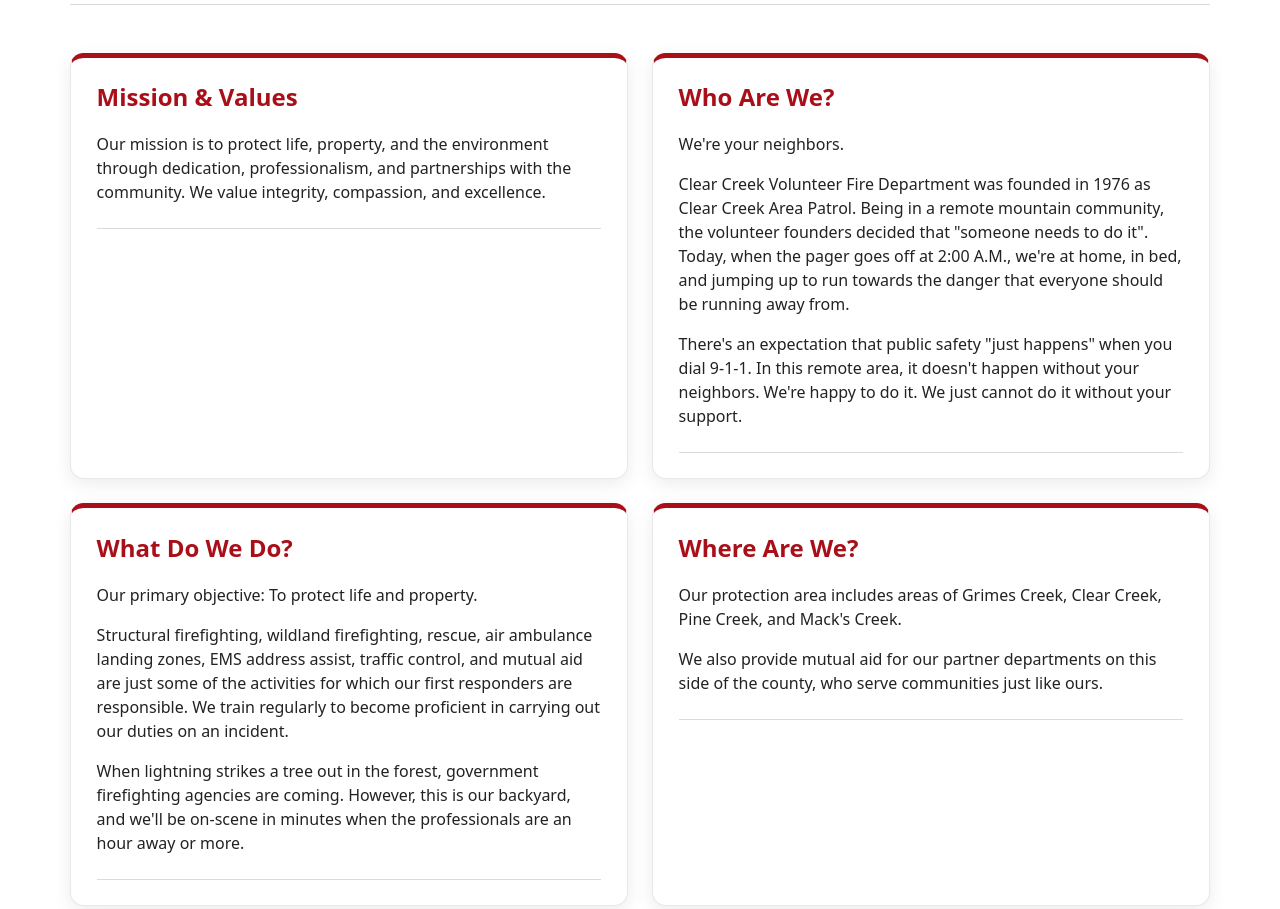
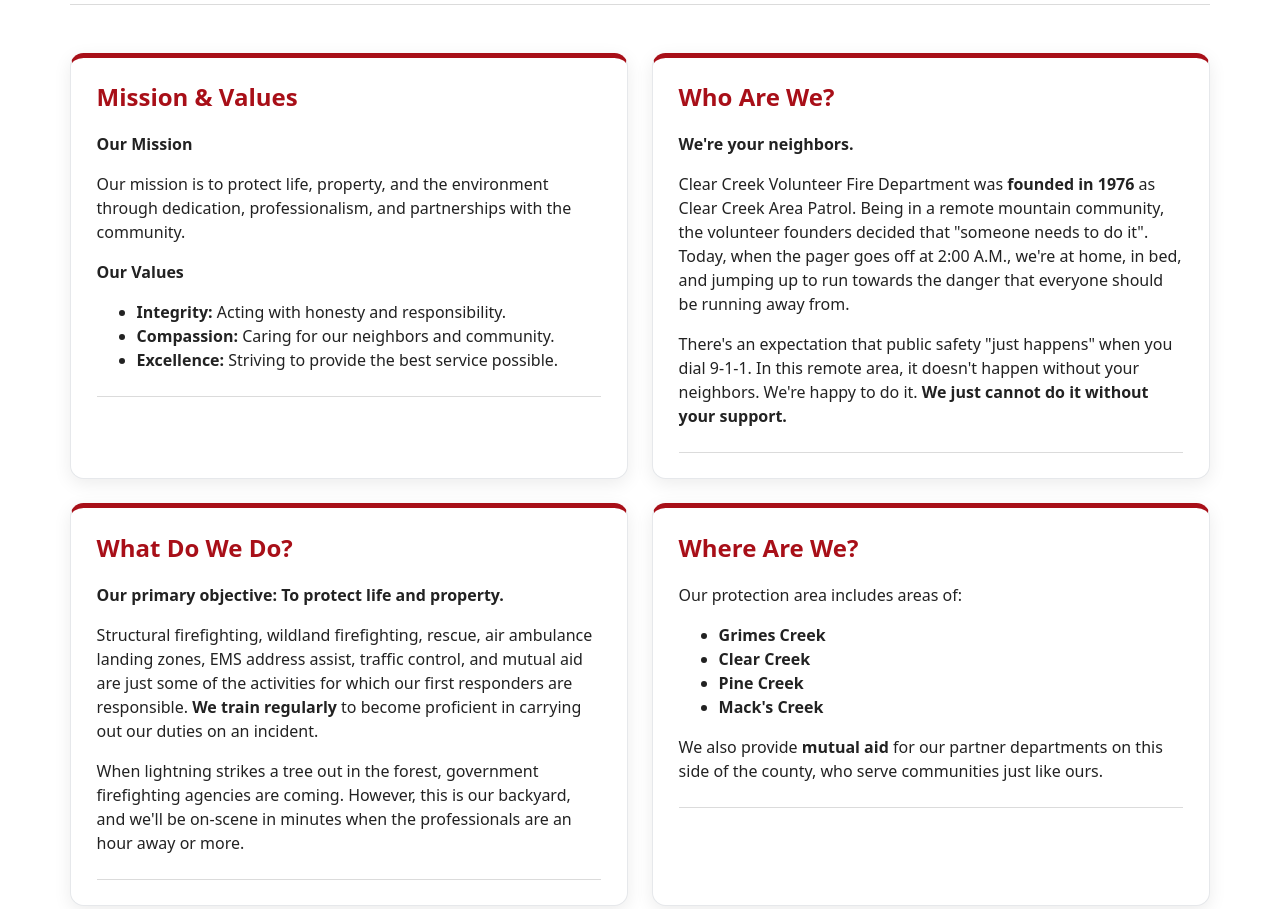
Before and after one commit to kristinamaher/CCVF-collaboration, a plain HTML site: page CCVFD/CCVFD/Source Code (Legacy)/about.html in a window 1280 px wide. Shown: the part 400-1309 px from the top of the page. Drawn offline with Linux system fonts and the light colour scheme.

Commit message:
Improve About Us content spacing and readability

```diff
--- a/CCVFD/CCVFD/Source Code (Legacy)/about.html
+++ b/CCVFD/CCVFD/Source Code (Legacy)/about.html
@@ -396,20 +396,27 @@ body.modal-open { overflow: hidden; }
         <div class="col-lg-6">
           <article class="content-panel h-100">
             <h2 class="h4 section-title">Mission & Values</h2>
+      <p><strong>Our Mission</strong></p>
       <p>
         Our mission is to protect life, property, and the environment through
-        dedication, professionalism, and partnerships with the community. We
-        value integrity, compassion, and excellence.
+        dedication, professionalism, and partnerships with the community.
       </p>
+
+      <p><strong>Our Values</strong></p>
+      <ul>
+        <li><strong>Integrity:</strong> Acting with honesty and responsibility.</li>
+        <li><strong>Compassion:</strong> Caring for our neighbors and community.</li>
+        <li><strong>Excellence:</strong> Striving to provide the best service possible.</li>
+      </ul>
       <hr />
           </article>
         </div>
         <div class="col-lg-6">
           <article class="content-panel h-100">
             <h2 class="h4 section-title">Who Are We?</h2>
-      <p>We're your neighbors.</p>
+      <p><strong>We're your neighbors.</strong></p>
       <p>
-        Clear Creek Volunteer Fire Department was founded in 1976 as Clear Creek
+        Clear Creek Volunteer Fire Department was <strong>founded in 1976</strong> as Clear Creek
         Area Patrol. Being in a remote mountain community, the volunteer
         founders decided that "someone needs to do it". Today, when the pager
         goes off at 2:00 A.M., we're at home, in bed, and jumping up to run
@@ -418,7 +425,7 @@ body.modal-open { overflow: hidden; }
       <p>
         There's an expectation that public safety "just happens" when you dial
         9-1-1. In this remote area, it doesn't happen without your neighbors.
-        We're happy to do it. We just cannot do it without your support.
+        We're happy to do it. <strong>We just cannot do it without your support.</strong>
       </p>
       <hr />
           </article>
@@ -426,12 +433,12 @@ body.modal-open { overflow: hidden; }
         <div class="col-lg-6">
           <article class="content-panel h-100">
             <h2 class="h4 section-title">What Do We Do?</h2>
-      <p>Our primary objective: To protect life and property.</p>
+      <p><strong>Our primary objective: To protect life and property.</strong></p>
       <p>
         Structural firefighting, wildland firefighting, rescue, air ambulance
         landing zones, EMS address assist, traffic control, and mutual aid are
         just some of the activities for which our first responders are
-        responsible. We train regularly to become proficient in carrying out our
+        responsible. <strong>We train regularly</strong> to become proficient in carrying out our
         duties on an incident.
       </p>
       <p>
@@ -445,12 +452,16 @@ body.modal-open { overflow: hidden; }
         <div class="col-lg-6">
           <article class="content-panel h-100">
             <h2 class="h4 section-title">Where Are We?</h2>
+
+      <p>Our protection area includes areas of:</p>
+      <ul>
+        <li><strong>Grimes Creek</strong></li>
+        <li><strong>Clear Creek</strong></li>
+        <li><strong>Pine Creek</strong></li>
+        <li><strong>Mack's Creek</strong></li>
+      </ul>
       <p>
-        Our protection area includes areas of Grimes Creek, Clear Creek, Pine
-        Creek, and Mack's Creek.
-      </p>
-      <p>
-        We also provide mutual aid for our partner departments on this side of
+        We also provide <strong>mutual aid</strong> for our partner departments on this side of
         the county, who serve communities just like ours.
       </p>
       <hr />
```
